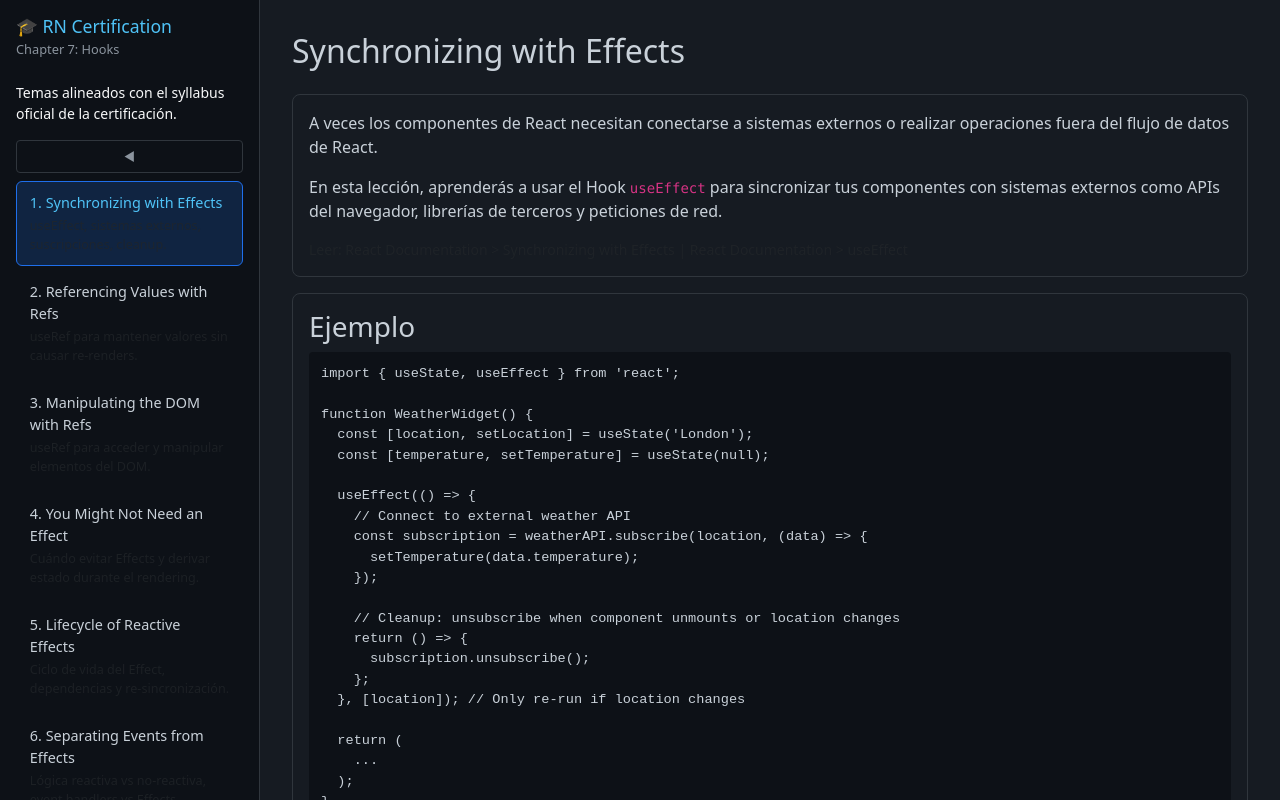
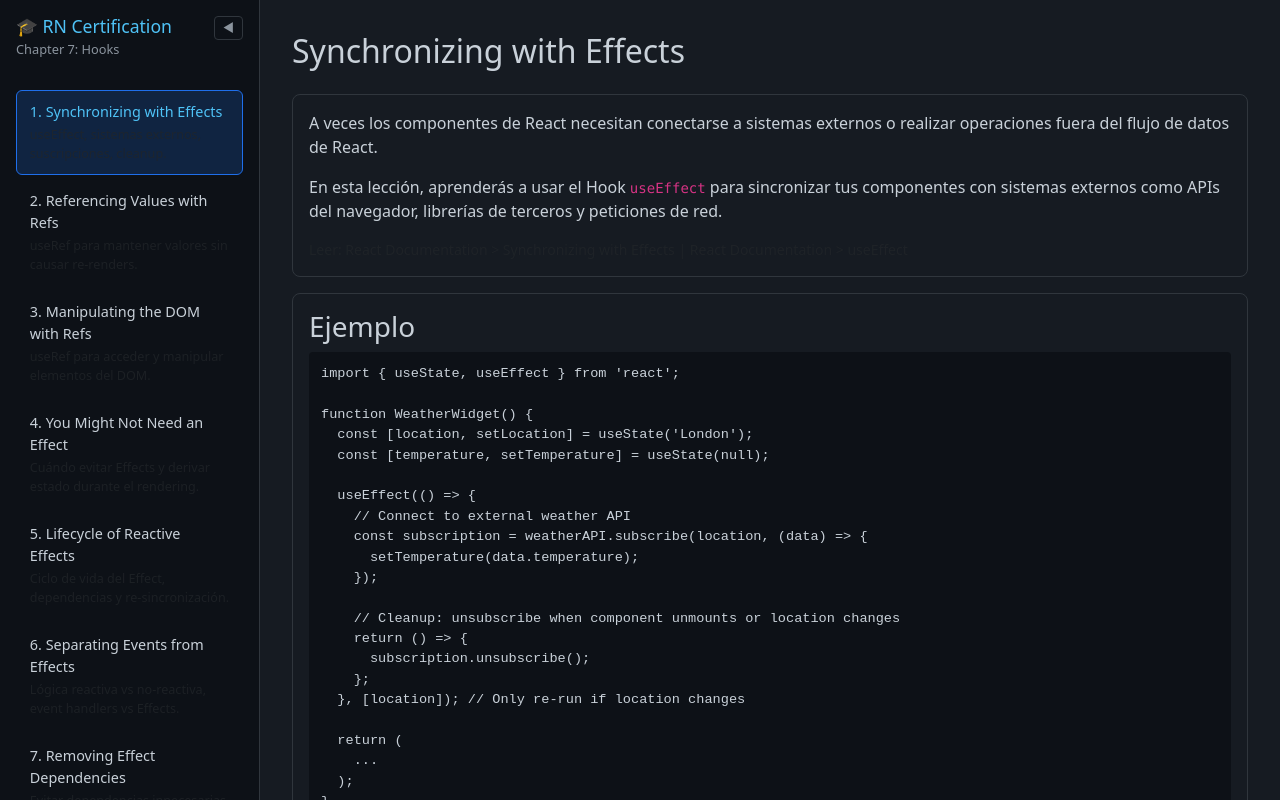
Before and after one commit to ziscko/paco-7, a React (Vite) app in the folder rn-hooks-certification/: page / in a window 1280 px wide. Shown: the top 800 px of the page. Built offline with nearby package versions, Linux system fonts and the light colour scheme.

Commit message:
Update expand button

```diff
--- a/rn-hooks-certification/src/App.tsx
+++ b/rn-hooks-certification/src/App.tsx
@@ -68,18 +68,13 @@ function App() {
     <div className="app-layout">
       <nav className={`app-sidebar ${sidebarOpen ? '' : 'app-sidebar--collapsed'}`}>
         <div className="app-sidebar__header">
-          {sidebarOpen && (
-            <>
-              <h2 className="app-sidebar__title">
-                🎓 RN Certification
-                <br />
-                <span className="app-sidebar__subtitle">Chapter 7: Hooks</span>
-              </h2>
-              <p className="text-light small mb-3">
-                Temas alineados con el syllabus oficial de la certificación.
-              </p>
-            </>
-          )}
+          {sidebarOpen ? (
+            <h2 className="app-sidebar__title">
+              🎓 RN Certification
+              <br />
+              <span className="app-sidebar__subtitle">Chapter 7: Hooks</span>
+            </h2>
+          ) : null}
           <button
             className="app-sidebar__toggle"
             onClick={() => setSidebarOpen((o) => !o)}
--- a/rn-hooks-certification/src/styles/main.scss
+++ b/rn-hooks-certification/src/styles/main.scss
@@ -55,21 +55,22 @@ body {
 }
 
 .app-sidebar__header {
-  position: relative;
+  display: flex;
+  align-items: flex-start;
+  justify-content: space-between;
   margin-bottom: 0.5rem;
 }
 
 .app-sidebar__toggle {
-  display: block;
-  width: 100%;
-  padding: 0.4rem;
-  margin-bottom: 0.5rem;
+  flex-shrink: 0;
+  padding: 0.3rem 0.5rem;
   background: transparent;
   color: $text-secondary;
   border: 1px solid $border-color;
   border-radius: 4px;
   cursor: pointer;
   font-size: 0.75rem;
+  line-height: 1;
   transition: color 0.15s;
 
   &:hover {
```
